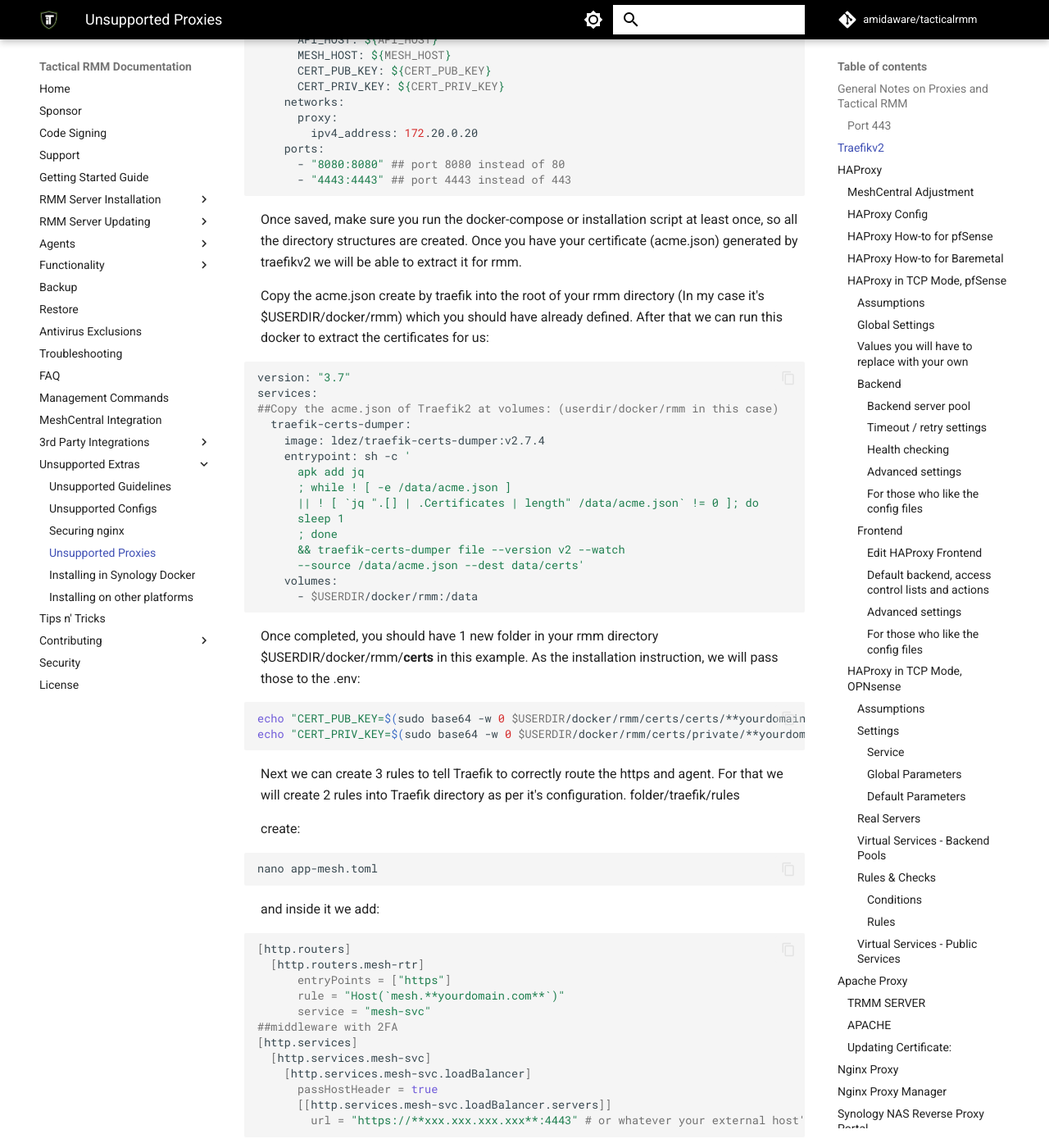
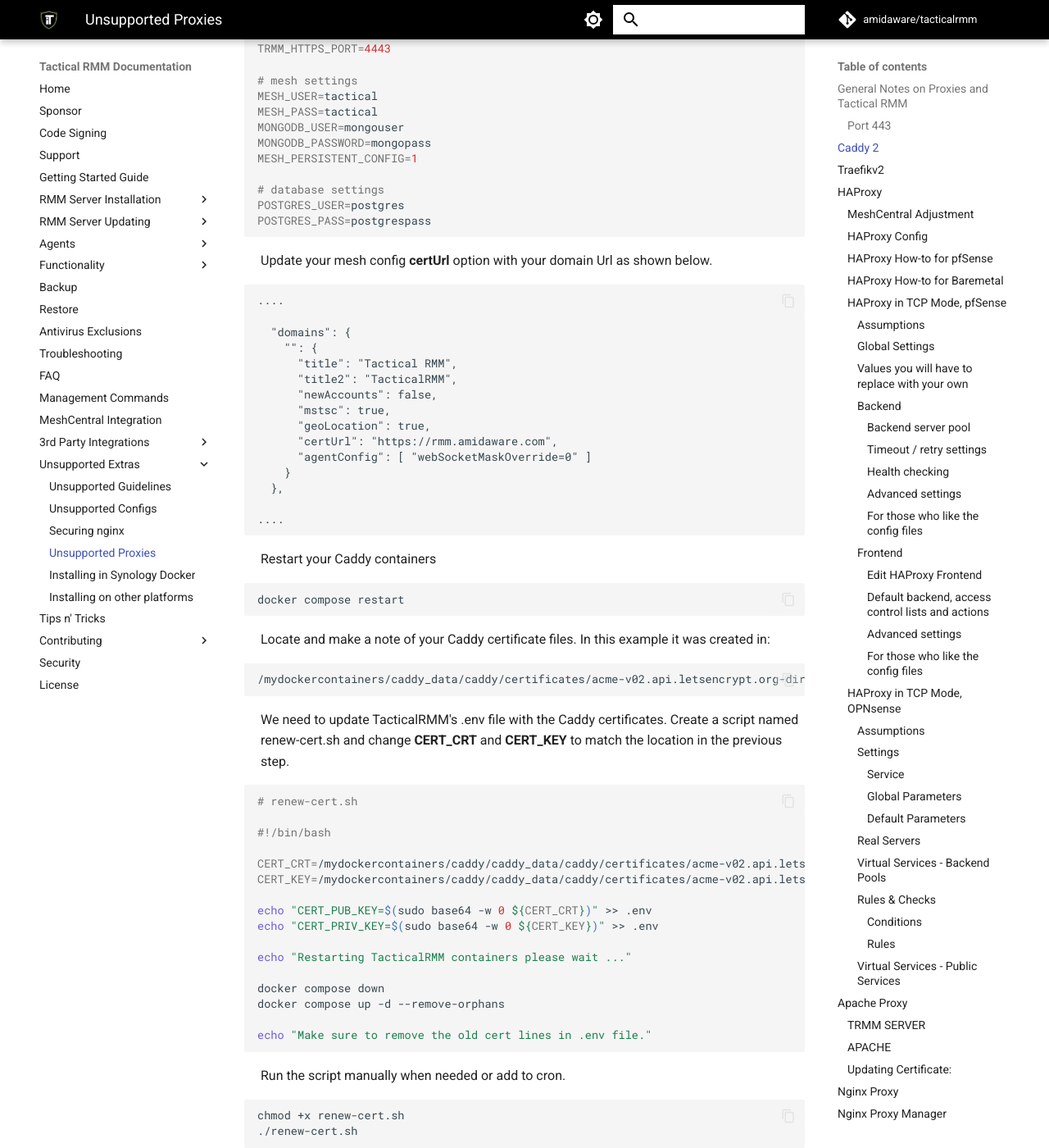
Before and after one commit to amidaware/trmm-docs, an MkDocs documentation site: the page built from docs/unsupported_proxies.md, in a window 1280 px wide and 1400 px high, scrolled down 2307 px. Shown: the whole window at 82% size. Built offline with MkDocs 1.6.1 and Material for MkDocs 9.7.7, drawn with Linux system fonts in a browser that asks for light colours; comment, search, counter and statistics services are not loaded; some of the changed text lies outside the part shown.

Commit message:
Added Caddy Reverse Proxy Instructions

````diff
--- a/docs/unsupported_proxies.md
+++ b/docs/unsupported_proxies.md
@@ -17,6 +17,160 @@
 All 3 URL's will need to be configured: `rmm`, `api`, `mesh`
 
 For `mesh` see the Section 10. TLS Offloading of the [MeshCentral 2 User Guide](https://info.meshcentral.com/downloads/MeshCentral2/MeshCentral2UserGuide.pdf).
+
+## Caddy 2
+
+This section will cover using Caddy as a reverse proxy in front of TacticalRMM.  The below example uses AWS Route53, ports 4443/8080, and assumes you are using Docker.
+
+In your Caddyfile, create a wild card route with 3 handlers as shown below.
+
+```bash
+# Caddyfile
+
+{
+    email fake@amidaware.com
+
+    acme_dns route53
+
+} # Global options
+
+*.amidaware.com {
+        tls {
+           dns route53 {
+             max_retries 10
+             access_key_id "AKIAxxxxxxx"
+             secret_access_key "4CXXXXXXXXXXXXXXXXX"
+             region "us-east-1"
+           }
+        } # tls
+
+        @rmm host rmm.amidaware.com
+        handle @rmm {
+                reverse_proxy rmm.amidaware.com:4443 {
+                        transport http {
+                                tls_insecure_skip_verify
+                        }
+                }
+
+        } # rmm
+
+        @api host api.amidaware.com
+        handle @api {
+                reverse_proxy api.amidaware.com:4443 {
+                        transport http {
+                                tls_insecure_skip_verify
+                        }
+                }
+
+        } # api
+
+        @mesh host mesh.amidaware.com
+        handle @mesh {
+                reverse_proxy https://mesh.amidaware.com:4443 {
+                     transport http {
+                        tls_insecure_skip_verify
+                     }
+                }
+        } # mesh
+
+} # *.amidaware.com
+```
+
+In your TacticalRMM .env file, change **TRMM_HTTP_PORT** and **TRMM_HTTPS_PORT** so that it matches the port you selected in your Caddyfile.  In this example it's 4443 and 8080.  Also change the **MESH_PERSISTENT_CONFIG** to 1 so t>
+
+```bash
+# .env
+
+IMAGE_REPO=tacticalrmm/
+VERSION=latest
+
+# tactical credentials (Used to login to dashboard)
+TRMM_USER=tactical
+TRMM_PASS=tactical
+
+# dns settings
+APP_HOST=rmm.amidaware.com
+API_HOST=api.amidaware.com
+MESH_HOST=mesh.amidaware.com
+
+# optional web port override settings
+TRMM_HTTP_PORT=8080
+TRMM_HTTPS_PORT=4443
+
+# mesh settings
+MESH_USER=tactical
+MESH_PASS=tactical
+MONGODB_USER=mongouser
+MONGODB_PASSWORD=mongopass
+MESH_PERSISTENT_CONFIG=1
+
+# database settings
+POSTGRES_USER=postgres
+POSTGRES_PASS=postgrespass
+```
+
+Update your mesh config **certUrl** option with your domain Url as shown below.
+
+```
+....
+
+  "domains": {
+    "": {
+      "title": "Tactical RMM",
+      "title2": "TacticalRMM",
+      "newAccounts": false,
+      "mstsc": true,
+      "geoLocation": true,
+      "certUrl": "https://rmm.amidaware.com",
+      "agentConfig": [ "webSocketMaskOverride=0" ]
+    }
+  },
+
+....
+```
+
+Restart your Caddy containers
+
+```
+docker compose restart
+```
+
+Locate and make a note of your Caddy certificate files.  In this example it was created in:
+
+```
+/mydockercontainers/caddy_data/caddy/certificates/acme-v02.api.letsencrypt.org-directory/wildcard_.amidaware.com
+```
+
+We need to update TacticalRMM's .env file with the Caddy certificates.  Create a script named renew-cert.sh and change **CERT_CRT** and **CERT_KEY** to match the location in the previous step.
+
+```bash
+# renew-cert.sh
+
+#!/bin/bash
+
+CERT_CRT=/mydockercontainers/caddy/caddy_data/caddy/certificates/acme-v02.api.letsencrypt.org-directory/wildcard_.amidaware.com/wildcard_.amidaware.com.crt
+CERT_KEY=/mydockercontainers/caddy/caddy_data/caddy/certificates/acme-v02.api.letsencrypt.org-directory/wildcard_.amidaware.com/wildcard_.amidaware.com.key
+
+echo "CERT_PUB_KEY=$(sudo base64 -w 0 ${CERT_CRT})" >> .env
+echo "CERT_PRIV_KEY=$(sudo base64 -w 0 ${CERT_KEY})" >> .env
+
+echo "Restarting TacticalRMM containers please wait ..."
+
+docker compose down
+docker compose up -d --remove-orphans
+
+echo "Make sure to remove the old cert lines in .env file."
+
+```
+
+Run the script manually when needed or add to cron.
+
+```
+chmod +x renew-cert.sh
+./renew-cert.sh
+```
+
+That's all folks.  Caddy should be reverse proxying all traffic to TacticalRMM correctly.
 
 ## Traefikv2
 
````
